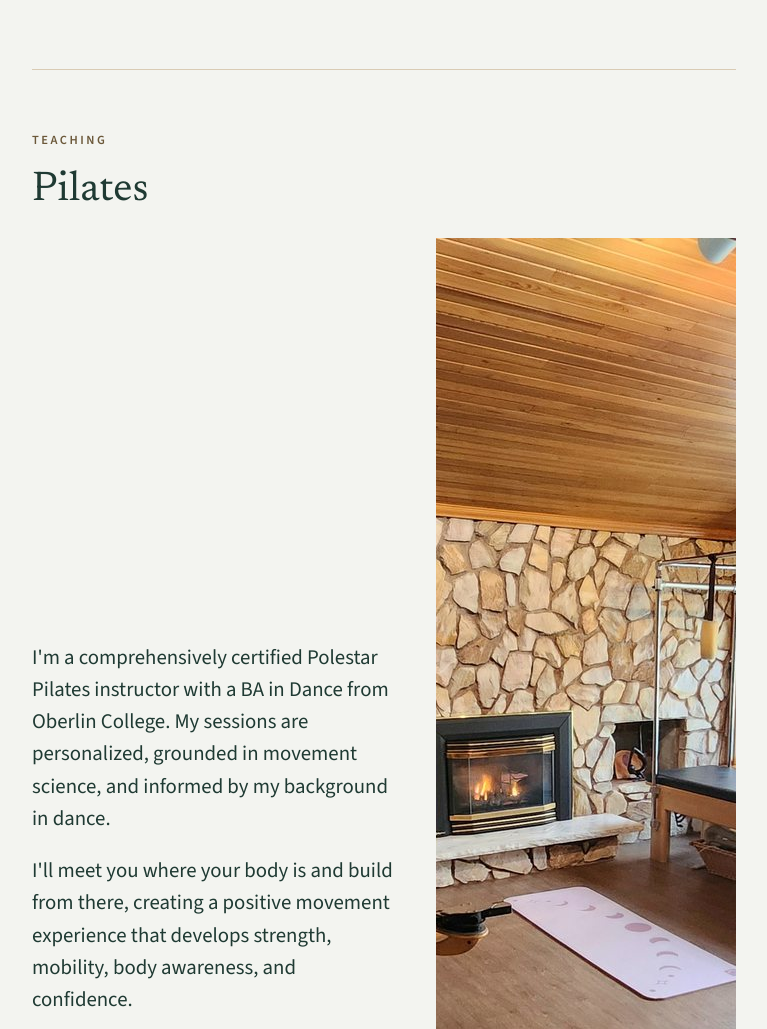
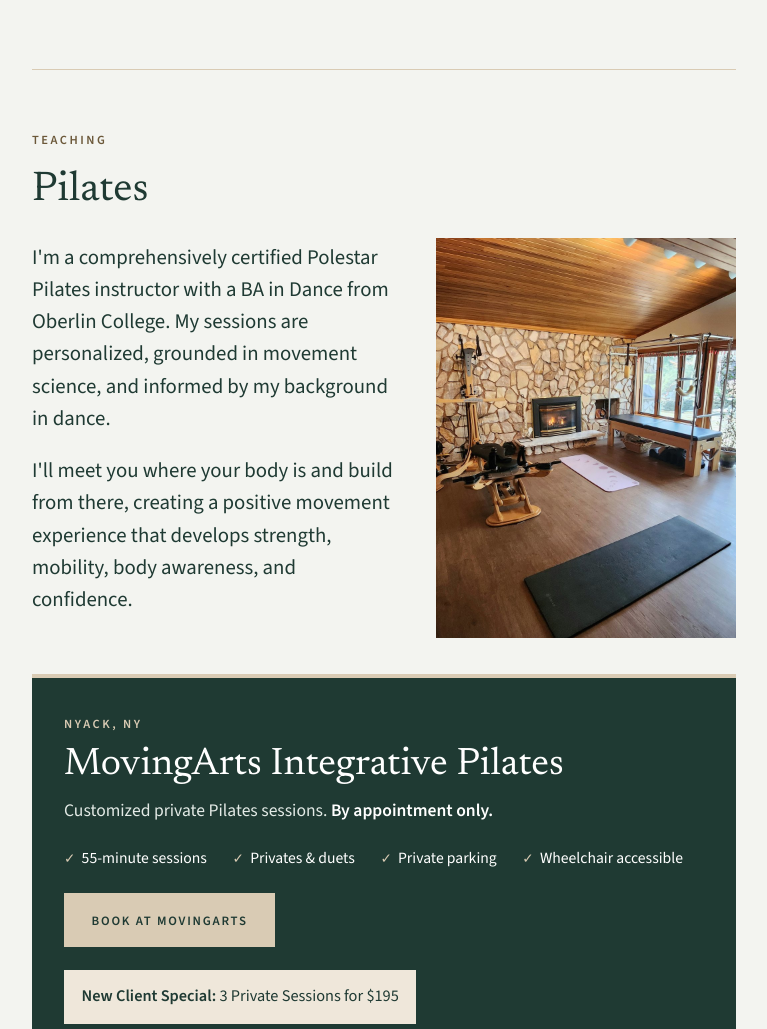
Before and after one commit to pixel-grime/Coming-Soon, a plain HTML site: page index.html in a window 1280 px wide. Shown: the part 515-1544 px from the top of the page, without its empty margins (256-1023 px from the left). Drawn offline with nearby package versions, Linux system fonts and the light colour scheme.

Commit message:
Fix studio photo height in Safari

```diff
--- a/index.html
+++ b/index.html
@@ -74,7 +74,7 @@
   .gyro-photo { width: 100%; aspect-ratio: 4 / 5; object-fit: cover; display: block; }
   @media (max-width: 760px) { .spec-grid, .gyro-grid { grid-template-columns: 1fr; } .spec-photo { margin-top: 0; } }
   .intro-grid { display: grid; grid-template-columns: minmax(0, 1fr) 300px; gap: 2.5rem; align-items: center; margin-top: 0.5rem; }
-  .intro-photo { width: 100%; aspect-ratio: 3 / 4; object-fit: cover; display: block; }
+  .intro-photo { width: 100%; height: auto; aspect-ratio: 3 / 4; object-fit: cover; display: block; }
   @media (max-width: 760px) { .intro-grid { grid-template-columns: 1fr; gap: 1.5rem; } }
   .provider-note { margin: 1.25rem 0 0; padding: 0.9rem 1.1rem; border-left: 3px solid var(--sand); background: #fff; font-size: 0.98rem; color: var(--ink); max-width: 62ch; }
   .provider-note strong { font-weight: 600; }
```
